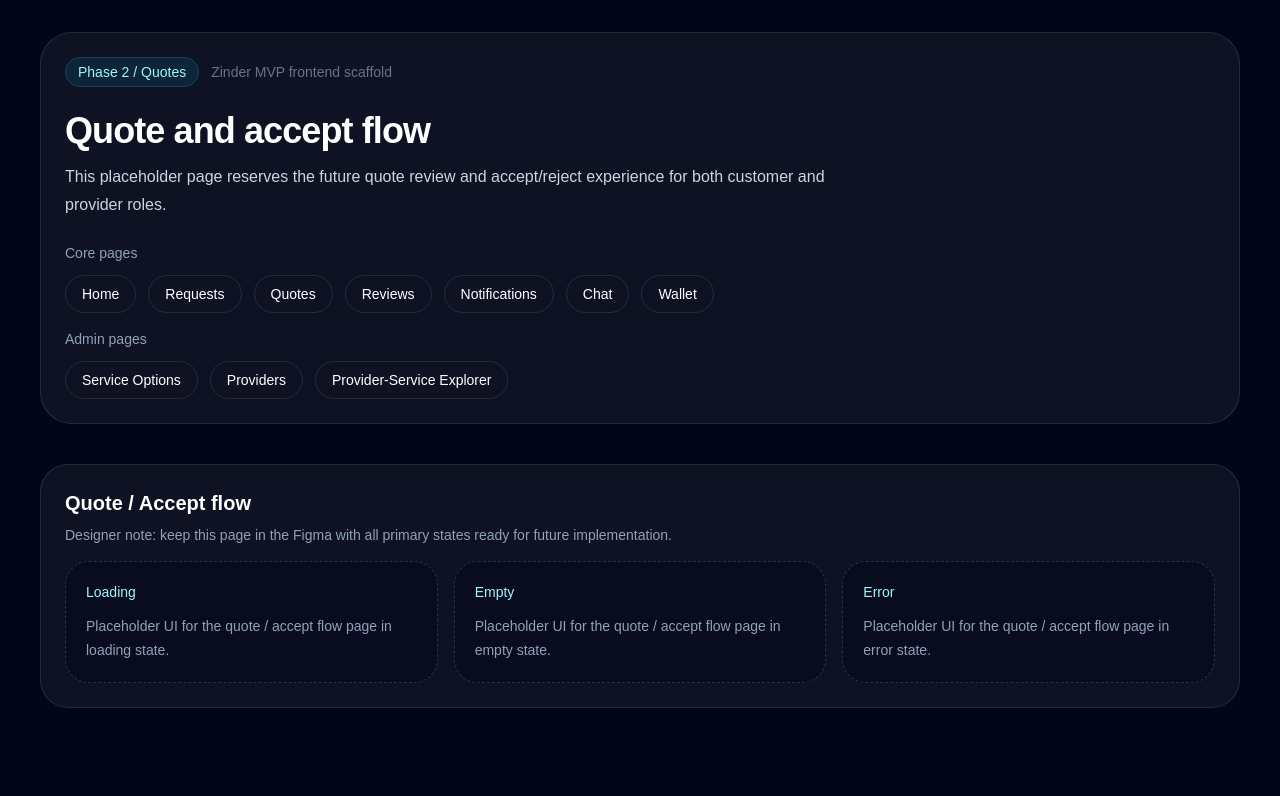
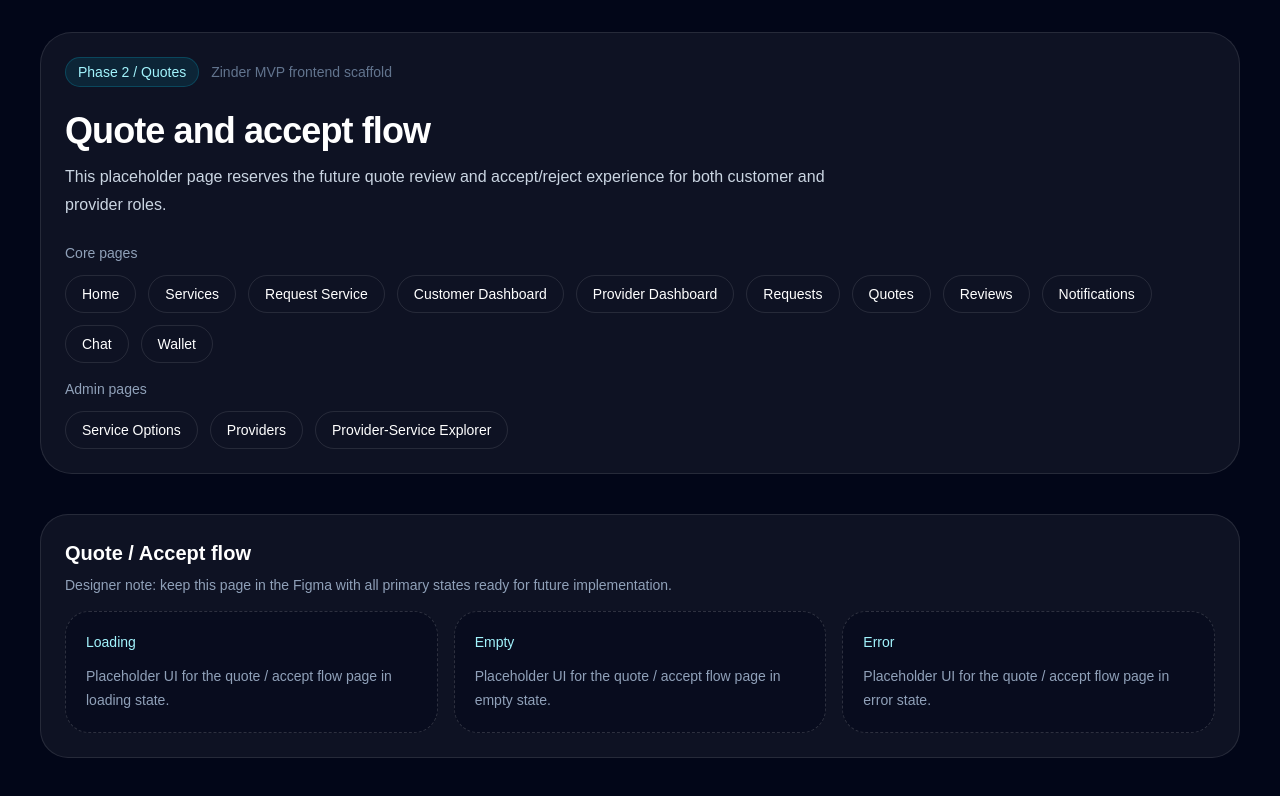
Before and after one commit to alcho22/zinder-mvp, a Next.js app: page /quotes in a window 1280 px wide. Shown: the top 796 px of the page. Built offline with nearby package versions, Linux system fonts and the light colour scheme.

Commit message:
Update src/components/app-shell.tsx

```diff
--- a/src/components/app-shell.tsx
+++ b/src/components/app-shell.tsx
@@ -3,6 +3,10 @@ import type { ReactNode } from "react";
 
 const primaryNav = [
   { href: "/", label: "Home" },
+  { href: "/services", label: "Services" },
+  { href: "/request-service", label: "Request Service" },
+  { href: "/dashboard/customer", label: "Customer Dashboard" },
+  { href: "/dashboard/provider", label: "Provider Dashboard" },
   { href: "/requests", label: "Requests" },
   { href: "/quotes", label: "Quotes" },
   { href: "/reviews", label: "Reviews" },
```
